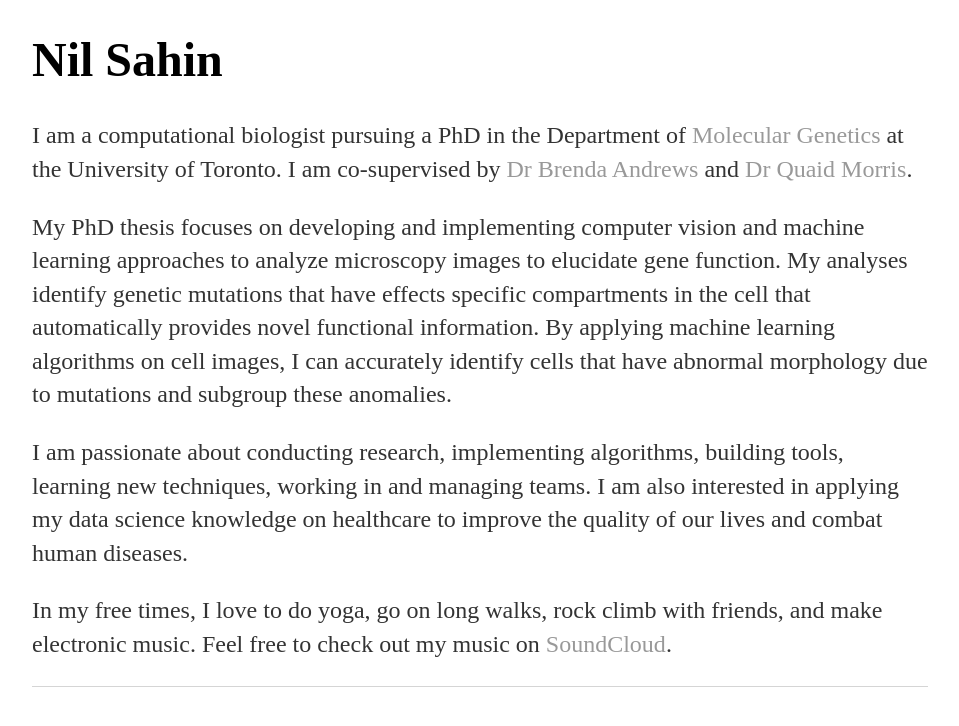
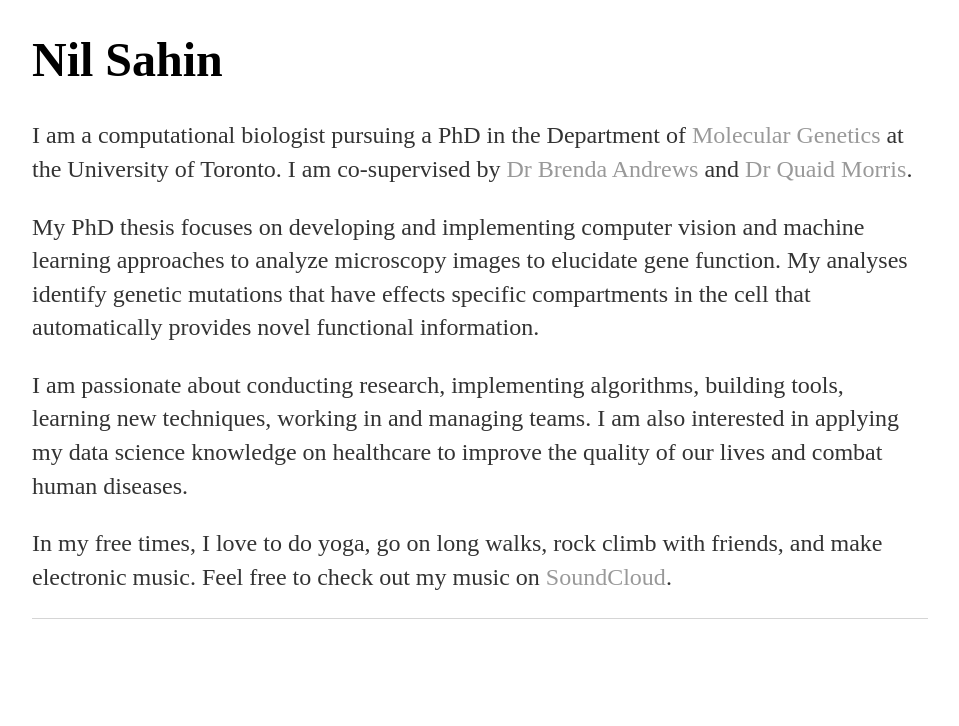
Before and after one commit to nsahin/nsahin.github.io, a Jekyll site: the page built from index.html, in a window 1280 px wide, cut to the strip 304-1051 px from the top of the page. Shown: the top 726 px of the strip, without its empty margins (160-1119 px from the left). Built offline with Jekyll 4.4.1, drawn with Linux system fonts in a browser that asks for light colours; after the commit the page ends 983 px from its top, so only the background shows below that.

Commit message:
Update index.html

```diff
--- a/index.html
+++ b/index.html
@@ -10,7 +10,6 @@ title: Nil Sahin
 	</p>
 	<p>My PhD thesis focuses on developing and implementing computer vision and machine learning approaches to analyze microscopy images to elucidate gene function.
 		My analyses identify genetic mutations that have effects specific compartments in the cell that automatically provides novel functional information.
-		By applying machine learning algorithms on cell images, I can accurately identify cells that have abnormal morphology due to mutations and subgroup these anomalies.
 	</p>
 	<p>I am passionate about conducting research, implementing algorithms, building tools, learning new techniques, working in and managing teams.
 		I am also interested in applying my data science knowledge on healthcare to improve the quality of our lives and combat human diseases.
```
